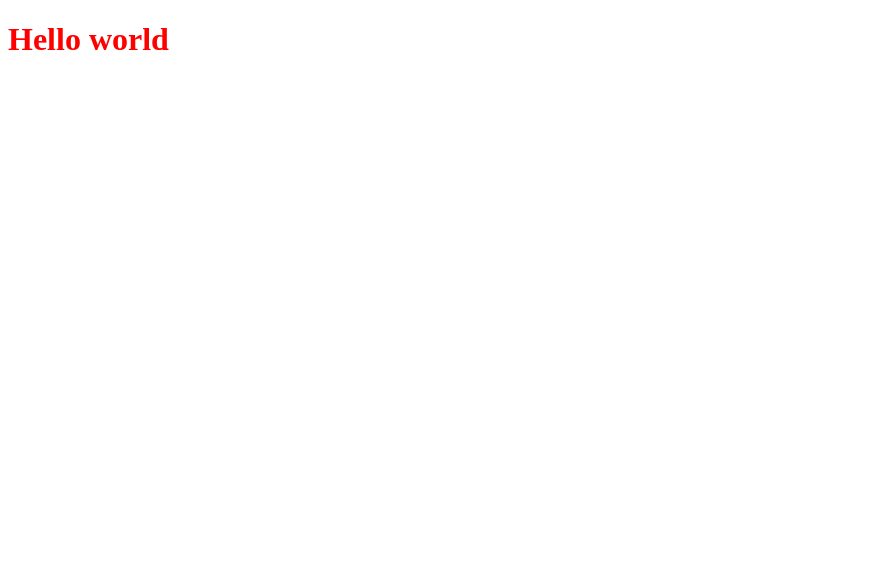
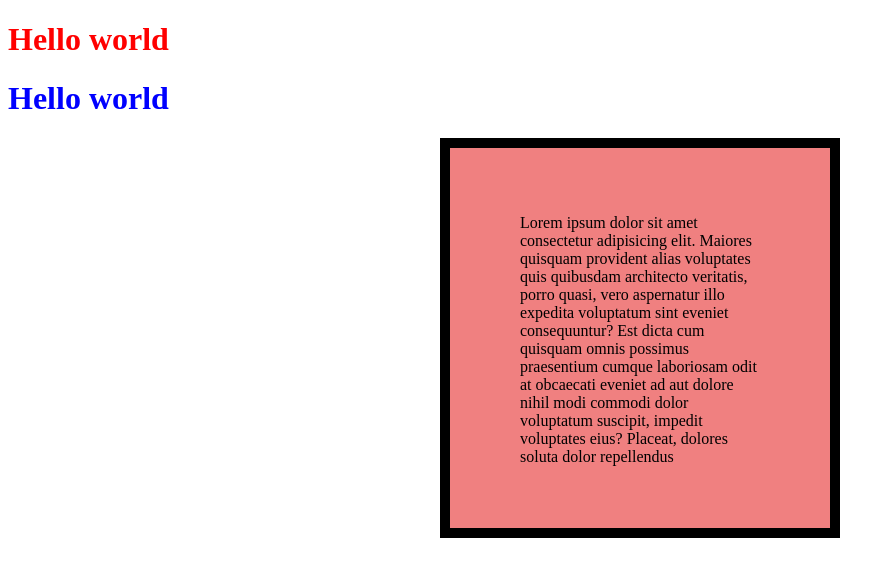
Before and after one commit to ramazonqayum05/css-classes, a plain HTML site: page index.html in a window 1280 px wide. Shown: the whole page, without its empty margins (0-895 px from the left). Drawn offline with Linux system fonts and the light colour scheme.

Commit message:
feat: made some changes (11.10,24/23:40)

```diff
--- a/index.html
+++ b/index.html
@@ -8,5 +8,12 @@
 </head>
 <body>
     <h1>Hello world</h1>
+    <h1 class="title">Hello world</h1>
+
+    <div class="block">
+        <p>Lorem ipsum dolor sit amet consectetur adipisicing elit. Maiores quisquam provident alias voluptates quis quibusdam architecto veritatis, porro quasi, vero aspernatur illo expedita voluptatum sint eveniet consequuntur? Est dicta cum quisquam omnis possimus praesentium cumque laboriosam odit at obcaecati eveniet ad aut dolore nihil modi commodi dolor voluptatum suscipit, impedit voluptates eius? Placeat, dolores soluta dolor repellendus </p>
+    </div>
+
+
 </body>
 </html>
--- a/style.css
+++ b/style.css
@@ -1,3 +1,52 @@
 h1{
     color: red;
 }
+
+.title{
+    color: blue;
+}
+
+.block{
+    box-sizing: border-box;
+
+
+    height: 400px;
+    width: 400px;
+    background-color: lightcoral;
+
+    /* border-width: 10px;
+    border-color: black;
+    border-style: solid; */
+
+    border: 10px solid black;
+
+    /* border-radius: 100px; */
+    /* border-radius: 50%; */
+
+
+    /* border-top-left-radius: 100px;
+    border-top-right-radius: 200px;
+    border-bottom-right-radius: 300px;
+    border-bottom-left-radius: 400px; */
+
+    /* border-radius: 100px 200px 300px 400px; */
+
+    /* padding: 50px; */
+
+    /* Ichki joy ajratish */
+
+    /* padding-left: 50px;
+    padding-right: 50px;
+    padding-top: 50px;
+    padding-bottom: 50px; */
+
+    padding: 50px 70px;
+
+    /* Blok ni centerga olish */
+
+    /* margin-left: auto;
+    margin-right: auto; */
+
+    margin: 0 auto;
+
+}
```
